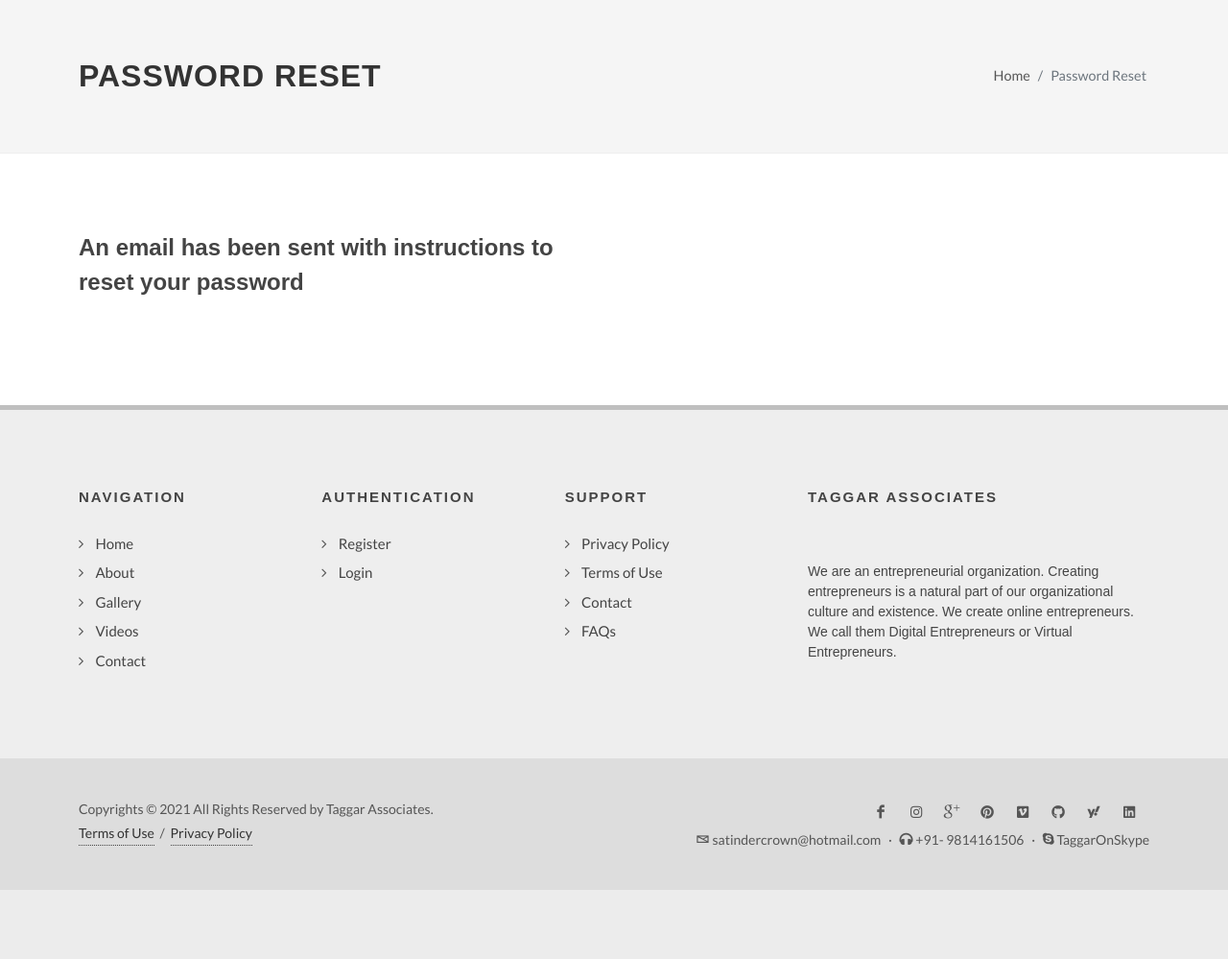
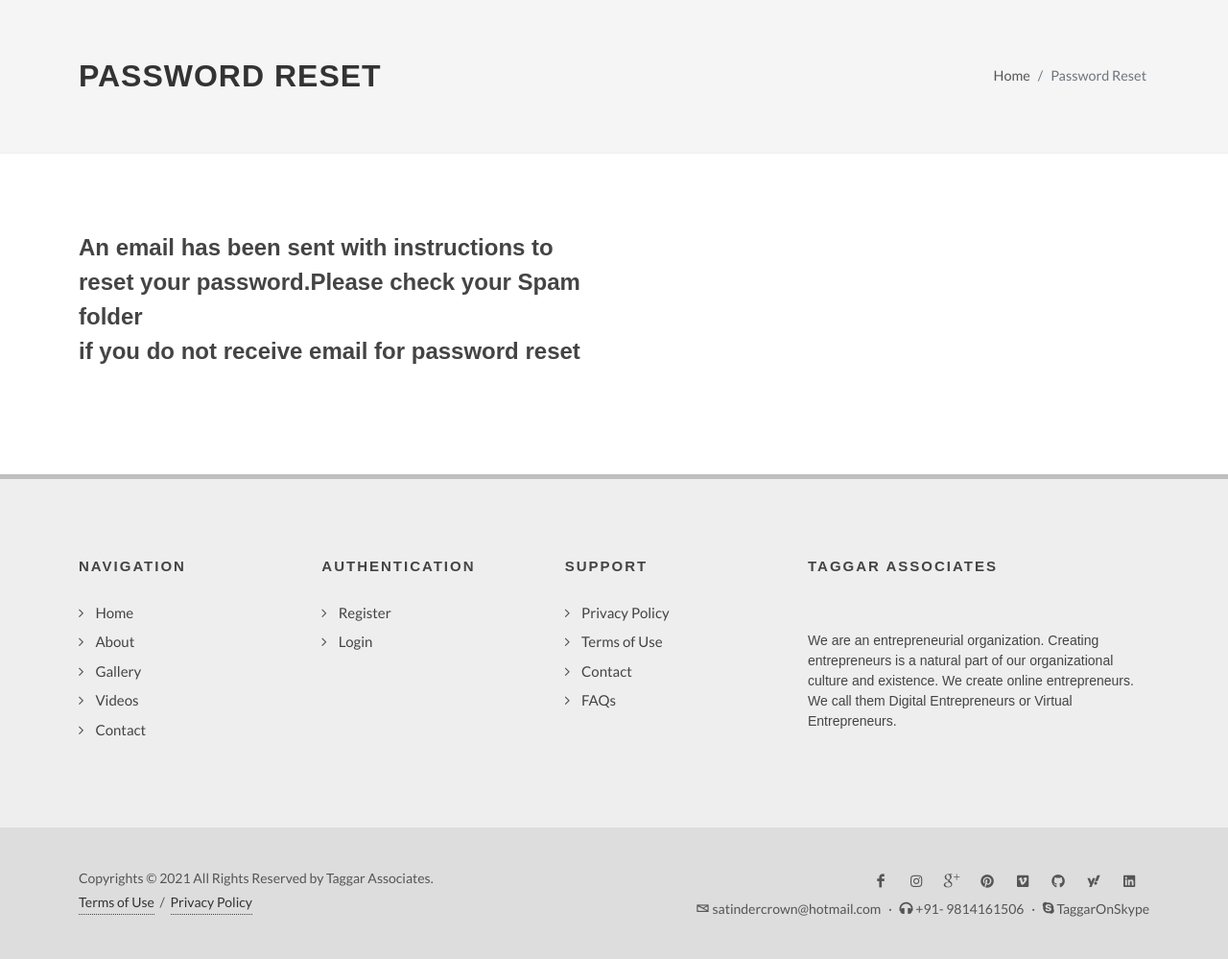
Before and after one commit to antarpreetsinghk/taggar-blog-website, a Django app: page /password-reset/done/ in a window 1280 px wide. Shown: the part 103-1102 px from the top of the page at 96% size. Before the commit the page ends 1030 px from the top, so only its background shows below. Run offline with Django 3.2, Linux system fonts and the light colour scheme; some libraries are stand-ins or nearby versions.

Commit message:
password reset page edited

```diff
--- a/blog/templates/blog/password_reset_done.html
+++ b/blog/templates/blog/password_reset_done.html
@@ -24,7 +24,7 @@
 				<div>
 					<div class="row">
 						<div class="col-lg-6">
-						<h3>An email has been sent with instructions to reset your password</h3>
+						<h3>An email has been sent with instructions to reset your password.Please check your <b>Spam folder</b><br> if you do not receive email for password reset</h3>
 						</div>
 						<div class="col-lg-6 ps-lg-5">
 
```
